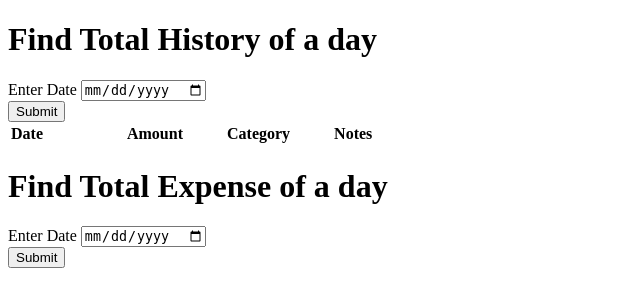
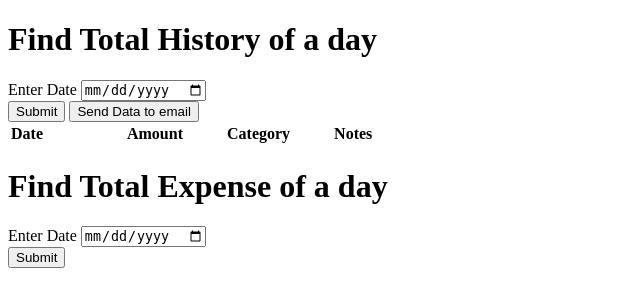
Before and after one commit to ikramuzzamansifat/Expense_Track, a Django app: page /history_date/ in a window 1280 px wide. Shown: the top 307 px of the page, without its empty margins (0-640 px from the left). Run offline with Django 4.2, Linux system fonts and the light colour scheme; lists and menus that the app fills with data are empty.

Commit message:
Updated daily report send to email

```diff
--- a/templates/history_date.html
+++ b/templates/history_date.html
@@ -11,9 +11,10 @@
     <h1>Find Total History of a day</h1>
     <div class="mb-3">
         <label for="dateInput" class="form-label">Enter Date</label>
-        <input id="dateInput" type="date" class="form-control" id="dateInput" required>
+        <input id="dateInput" type="date" class="form-control" required>
     </div>
     <button id="formSubmitBtn" type="submit" class="btn btn-primary" onclick="getFormInput(event)">Submit</button>
+    <button id="sendEmailBtn" type="submit" class="btn btn-primary" onclick="sendDataMail(event)">Send Data to email</button>
 
 
     <table id="expenseTable">
@@ -32,6 +33,42 @@
 
 
       <script>
+        let jsonReport;
+        function sendDataMail(){
+           let dateInput = document.getElementById('dateInput').value;
+            console.log(dateInput);
+            let url = 'http://127.0.0.1:8000/api/send-report/'; // + dateInput ;
+            console.log(url);
+            fetch('http://127.0.0.1:8000/api/get-csrf-token/', {
+                method: 'GET',
+                headers: {
+                    'Content-Type': 'application/json'
+                }
+                })
+                .then(response => response.json())
+                .then(data => {
+                    const csrfToken = data.csrfToken;
+                    console.log(csrfToken)
+                    console.log(jsonReport)
+                    fetch(url, {
+                        method: 'POST',
+                        headers: {
+                            'Content-Type': 'application/json',
+                            'X-CSRFToken': csrfToken,
+                        },
+                        body: JSON.stringify(jsonReport),
+                    })
+                        .then(response => response.json())
+                        .then(data => {
+                            // Handle the response data
+                            console.log(data);
+                        })
+                        .catch(error => {
+                            // Handle any errors
+                            console.error(error);
+                        });
+                    });
+            }
 
         function getFormInput(){
            let dateInput = document.getElementById('dateInput').value;
@@ -47,7 +84,8 @@
     })
     .then(data => {
         // Get the expense table element
-
+        jsonReport = data
+        console.log(jsonReport)
         const expenseTable = document.getElementById('expenseTable');
         while (expenseTable.rows.length > 1) {
          expenseTable.deleteRow(1);
```
